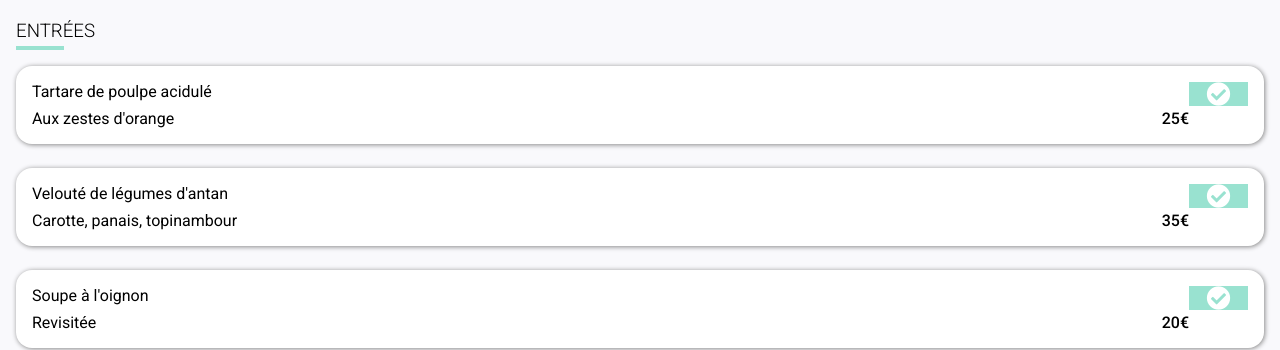
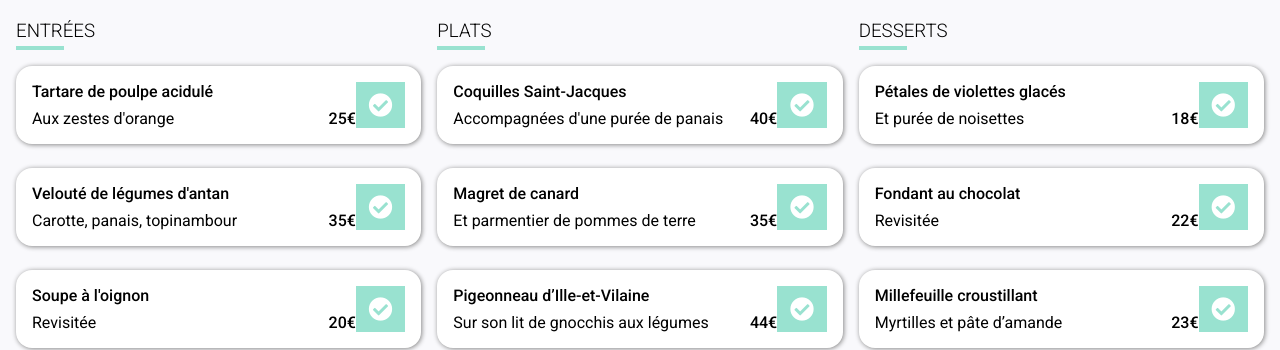
Before and after one commit to Dicoly/MassDidierCOLY_3_15042021, a website: page a-la-francaise.html in a window 1280 px wide. Shown: the part 453-803 px from the top of the page. Drawn offline with Linux system fonts and the light colour scheme; a web font is replaced by a local one.

Commit message:
Ajout animation apparition progressive

```diff
--- a/a-la-francaise.html
+++ b/a-la-francaise.html
@@ -52,7 +52,7 @@
                             <span class="main__entrees__contenu__prix">35€</span>
                             <span class="main__entrees__contenu__icon"><i class="fas fa-check-circle"></i></span>
                         </div>
-                        <div class="main__entrees__contenu main__entrees__contenu--2">
+                        <div class="main__entrees__contenu main__entrees__contenu--3">
                             <div class="main__entrees__contenu__header">
                                 <p class="main__entrees__contenu__header__titre">Soupe à l'oignon</p>
                                 <p class="main__entrees__contenu__header__suitetitre">Revisitée</p>
@@ -83,7 +83,7 @@
                             <span class="main__plats__contenu__prix">35€</span>
                             <span class="main__plats__contenu__icon"><i class="fas fa-check-circle"></i></span>
                         </div>
-                        <div class="main__plats__contenu main__plats__contenu--2">
+                        <div class="main__plats__contenu main__plats__contenu--3">
                             <div class="main__plats__contenu__header">
                                 <p class="main__plats__contenu__header__titre">Pigeonneau d’Ille-et-Vilaine</p>
                                 <p class="main__plats__contenu__header__suitetitre">Sur son lit de gnocchis aux légumes</p>
@@ -114,7 +114,7 @@
                             <span class="main__desserts__contenu__prix">22€</span>
                             <span class="main__desserts__contenu__icon"><i class="fas fa-check-circle"></i></span>
                         </div>
-                        <div class="main__desserts__contenu main__desserts__contenu--2">
+                        <div class="main__desserts__contenu main__desserts__contenu--3">
                             <div class="main__desserts__contenu__header">
                                 <p class="main__desserts__contenu__header__titre">Millefeuille croustillant</p>
                                 <p class="main__desserts__contenu__header__suitetitre">Myrtilles et pâte d’amande</p>
--- a/sass/components/_buttons.scss
+++ b/sass/components/_buttons.scss
@@ -17,4 +17,7 @@
 
 .main__button {
     text-align: center;
+    .button--modif {
+        padding: 0.3rem 2.5rem 0.3rem 2.5rem;
+    }
 }
--- a/sass/main.scss
+++ b/sass/main.scss
@@ -68,14 +68,7 @@
     }
 }
 
-.main__menu {
-    display: flex;
-    flex-direction: column;
-    background-color: $color-greyclaire;
-}
-
 .main__entrees{
-    width: 100%;
     &__header__titre{
         font-weight: 300;
         margin: 0rem;
@@ -105,14 +98,16 @@
         border-radius: 1rem;
         padding: 1rem;
         box-shadow: 0.05rem 0.05rem 0.3rem $color-boxshadow;
-        overflow: hidden;
-        cursor: pointer;
+        animation-name: apparition-progressive;
+        animation-duration: 1s;
+        animation-fill-mode: both;
         &__header {
             display: flex;
             flex-direction: column;
             width: 100%;
             &__titre {
                 margin: 0rem 0rem 0.5rem 0rem;
+                font-weight: 500;
             }
             &__suitetitre {
                 margin: 0;
@@ -123,27 +118,34 @@
             align-items: flex-end;
             justify-content: flex-end;
             margin-left: 0.5rem;
-            width: auto;
-            height: auto;
             font-weight: 500;
         }
         &__icon {
             display: flex;
             align-items: center;
             justify-content: center;
+            background: $color-tertiary;
             width: 4rem;
-            background: $color-tertiary;
-            height: 100%;
              i {
                 font-size: 1.5rem;
                 color: $color-white;
             }
         }
+        &--1 {
+            animation-delay: 0s;
+        }
+
+        &--2 {
+            animation-delay: 0.4s;
+        }
+
+        &--3 {
+            animation-delay: 0.8s;
+        }
     }
 }
 
 .main__plats{
-    width: 100%;
     &__header__titre{
         font-weight: 300;
         margin: 0rem;
@@ -173,14 +175,16 @@
         border-radius: 1rem;
         padding: 1rem;
         box-shadow: 0.05rem 0.05rem 0.3rem $color-boxshadow;
-        overflow: hidden;
-        cursor: pointer;
+        animation-name: apparition-progressive;
+        animation-duration: 1s;
+        animation-fill-mode: both;
         &__header {
             display: flex;
             flex-direction: column;
             width: 100%;
             &__titre {
                 margin: 0rem 0rem 0.5rem 0rem;
+                font-weight: 500;
             }
             &__suitetitre {
                 margin: 0;
@@ -191,27 +195,34 @@
             align-items: flex-end;
             justify-content: flex-end;
             margin-left: 0.5rem;
-            width: auto;
-            height: auto;
             font-weight: 500;
         }
         &__icon {
             display: flex;
             align-items: center;
             justify-content: center;
+            background: $color-tertiary;
             width: 4rem;
-            background: $color-tertiary;
-            height: 100%;
              i {
                 font-size: 1.5rem;
                 color: $color-white;
             }
         }
+        &--1 {
+            animation-delay: 0s;
+        }
+
+        &--2 {
+            animation-delay: 0.4s;
+        }
+
+        &--3 {
+            animation-delay: 0.8s;
+        }
     }
 }
 
 .main__desserts{
-    width: 100%;
     &__header__titre{
         font-weight: 300;
         margin: 0rem;
@@ -241,14 +252,16 @@
         border-radius: 1rem;
         padding: 1rem;
         box-shadow: 0.05rem 0.05rem 0.3rem $color-boxshadow;
-        overflow: hidden;
-        cursor: pointer;
+        animation-name: apparition-progressive;
+        animation-duration: 1s;
+        animation-fill-mode: both;
         &__header {
             display: flex;
             flex-direction: column;
             width: 100%;
             &__titre {
                 margin: 0rem 0rem 0.5rem 0rem;
+                font-weight: 500;
             }
             &__suitetitre {
                 margin: 0;
@@ -259,21 +272,43 @@
             align-items: flex-end;
             justify-content: flex-end;
             margin-left: 0.5rem;
-            width: auto;
-            height: auto;
             font-weight: 500;
         }
         &__icon {
             display: flex;
             align-items: center;
             justify-content: center;
+            background: $color-tertiary;
             width: 4rem;
-            background: $color-tertiary;
-            height: 100%;
              i {
                 font-size: 1.5rem;
                 color: $color-white;
             }
         }
+        &--1 {
+            animation-delay: 0s;
+        }
+
+        &--2 {
+            animation-delay: 0.4s;
+        }
+
+        &--3 {
+            animation-delay: 0.8s;
+        }
     }
 }
+
+@keyframes  apparition-progressive{
+    0% {
+        opacity: 0;
+        z-index: -1;
+        transform: translateY(1rem);
+    }
+
+    100% {
+        opacity: 1;
+        z-index: 0;
+        transform: translateY(0rem);
+    }
+}
--- a/sass/pages/_media.scss
+++ b/sass/pages/_media.scss
@@ -33,4 +33,11 @@
     .footer {
         padding: 2rem 5rem;
     }
+    .main__menu {
+        display: grid;
+        grid-template-columns: repeat(3, 1fr);
+        grid-template-rows: 1fr;
+        grid-column-gap: 1rem;
+        grid-row-gap: 0px;
+    }
 }
```
Also changed, not shown: css/style.css, 1 other file.
